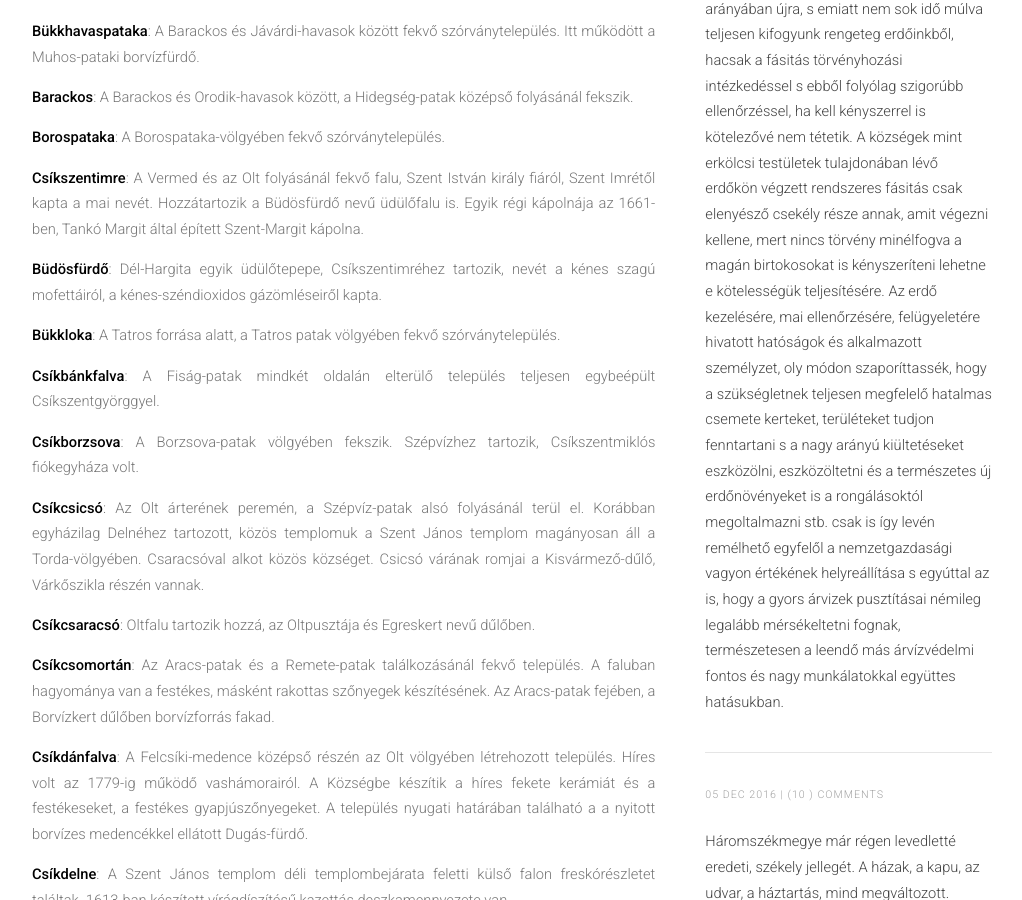
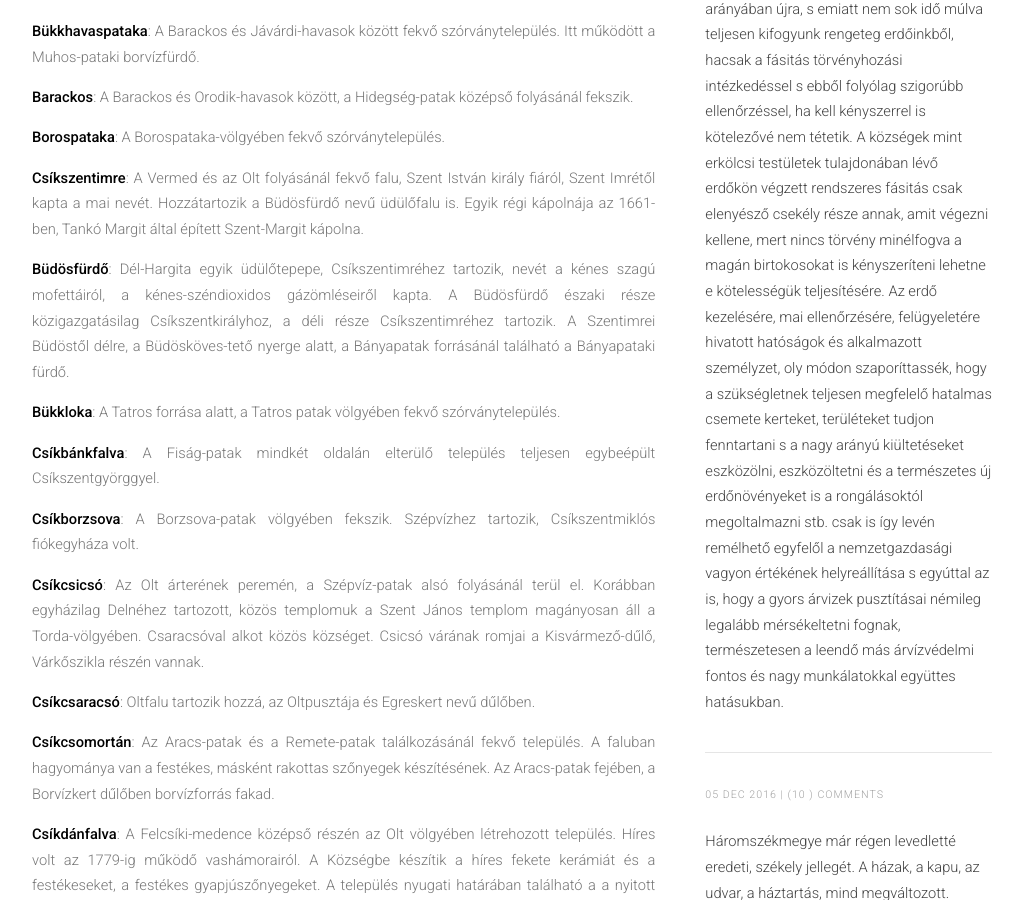
Before and after one commit to siculia/siculia.github.io, a Jekyll site: the page built from siculia-csikszek.html, in a window 1280 px wide and 900 px high, scrolled down 1842 px. Shown: the whole window, without its empty margins (128-1150 px from the left). Built offline with Jekyll 4.4.1, drawn with Linux system fonts in a browser that asks for light colours; nearby versions of some CDN libraries; library files that are not in the unit come from our copies.

Commit message:
Bányapataki fürdő

```diff
--- a/siculia-csikszek.html
+++ b/siculia-csikszek.html
@@ -56,7 +56,7 @@ layout: default
 							<p style="text-align: justify;"><b>Barackos</b>: A Barackos és Orodik-havasok között, a Hidegség-patak középső folyásánál fekszik.</p>
 							<p style="text-align: justify;"><b>Borospataka</b>: A Borospataka-völgyében fekvő szórványtelepülés.</p>
 							<p style="text-align: justify;"><b>Csíkszentimre</b>: A Vermed és az Olt folyásánál fekvő falu, Szent István király fiáról, Szent Imrétől kapta a mai nevét. Hozzátartozik a Büdösfürdő nevű üdülőfalu is. Egyik régi kápolnája az 1661-ben, Tankó Margit által épített Szent-Margit kápolna.</p>
-							<p style="text-align: justify;"><b>Büdösfürdő</b>: Dél-Hargita egyik üdülőtepepe, Csíkszentimréhez tartozik, nevét a kénes szagú mofettáiról, a kénes-széndioxidos gázömléseiről kapta.</p>
+							<p style="text-align: justify;"><b>Büdösfürdő</b>: Dél-Hargita egyik üdülőtepepe, Csíkszentimréhez tartozik, nevét a kénes szagú mofettáiról, a kénes-széndioxidos gázömléseiről kapta. A Büdösfürdő északi része közigazgatásilag Csíkszentkirályhoz, a déli része Csíkszentimréhez tartozik. A Szentimrei Büdöstől délre, a Büdösköves-tető nyerge alatt, a Bányapatak forrásánál található a Bányapataki fürdő.</p>
 							<p style="text-align: justify;"><b>Bükkloka</b>: A Tatros forrása alatt, a Tatros patak völgyében fekvő szórványtelepülés.</p>
 							<p style="text-align: justify;"><b>Csíkbánkfalva</b>: A Fiság-patak mindkét oldalán elterülő település teljesen egybeépült Csíkszentgyörggyel.</p>
 							<p style="text-align: justify;"><b>Csíkborzsova</b>: A Borzsova-patak völgyében fekszik. Szépvízhez tartozik, Csíkszentmiklós fiókegyháza volt.</p>
```
